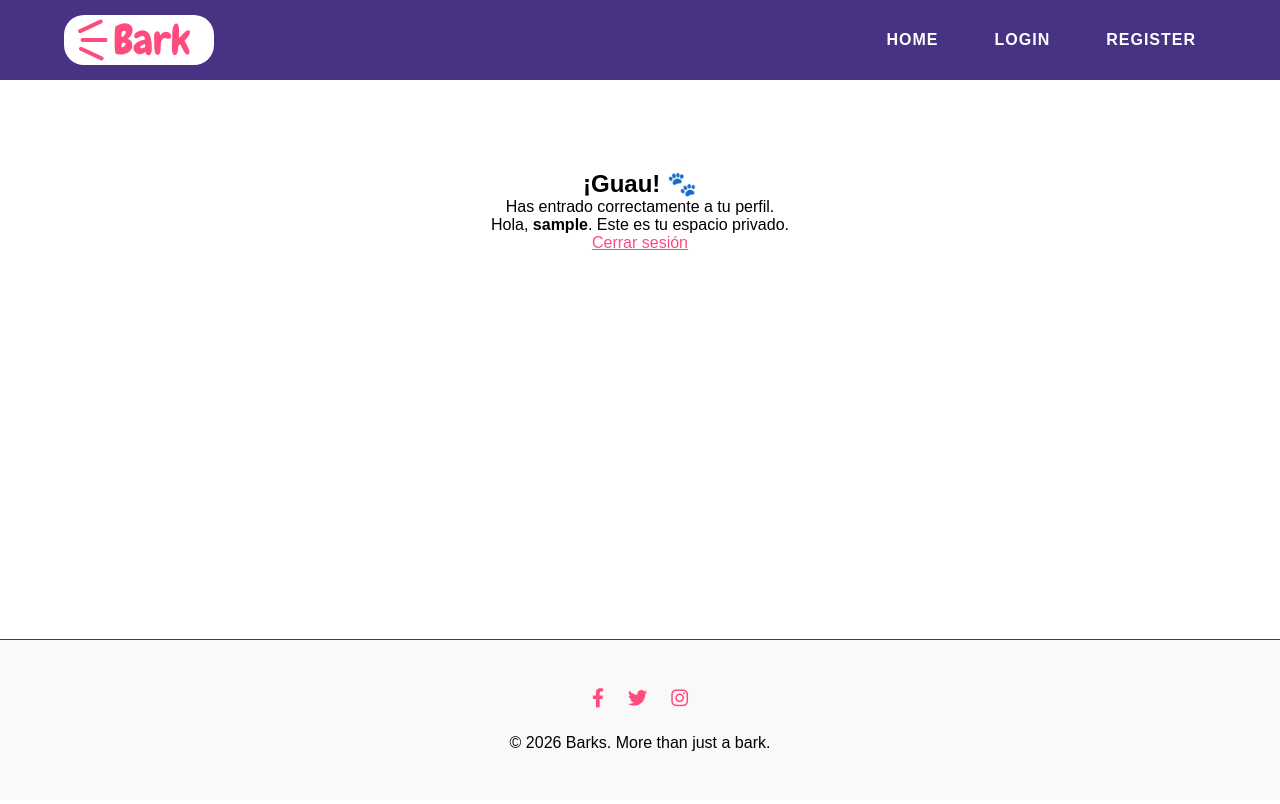
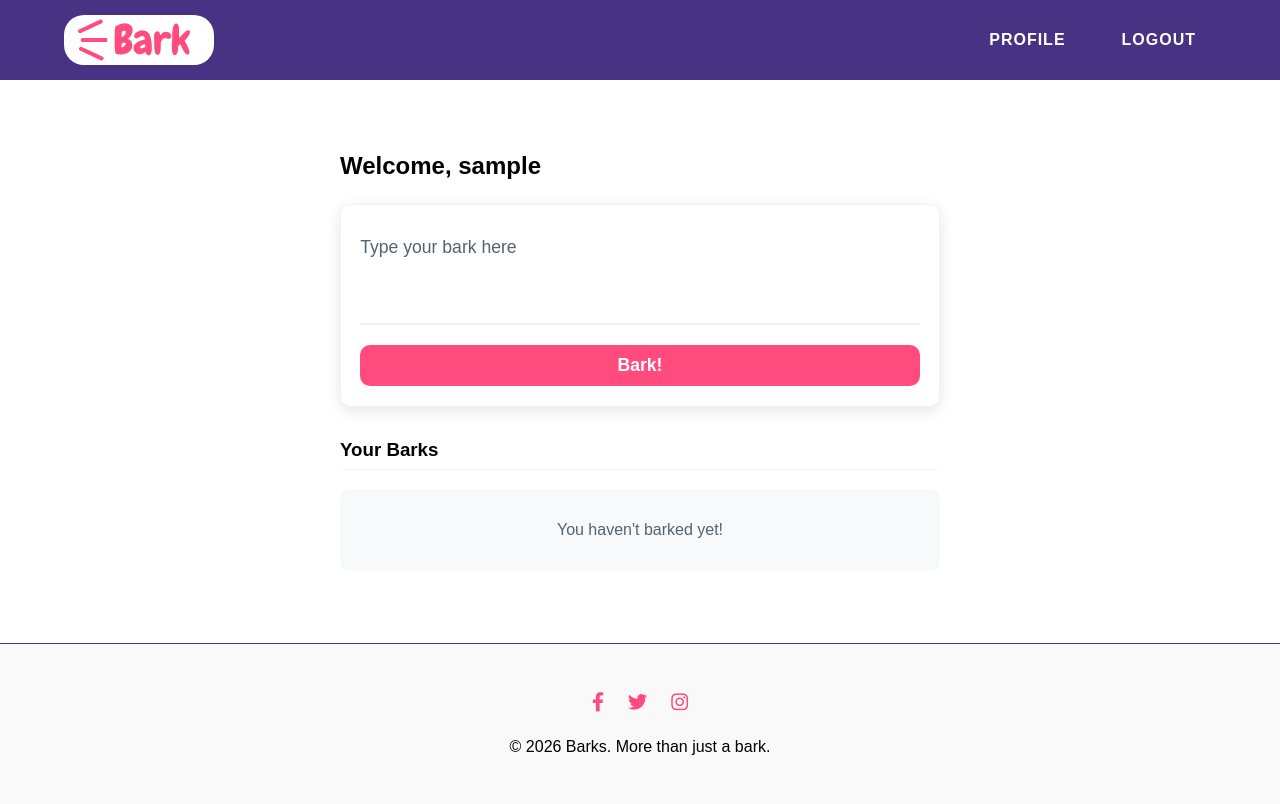
Before and after one commit to borjabf/perretes-social-network, a Django app: page /profile/ in a window 1280 px wide. Before the commit the page ends 751 px from the top, so only its background shows below. Run offline with Django 5.2, Linux system fonts and the light colour scheme; the visitor is signed in with stand-in values (Sample User, id 1); data that the repository does not hold is empty.

Commit message:
feat: implementado ciclo completo de perfil de usuario, función de crear nuevos barks y ver el hsitorial de barks desde el perfil de usuario privado

```diff
--- /dev/null
+++ b/barks/forms.py
@@ -0,0 +1,27 @@
+# Django's native ModelForm allows to generate forms
+# with validation based on the model (database) created
+
+from django import forms
+from .models import Bark
+
+class BarkForm(forms.ModelForm):
+    # Refers the Bark model
+    class Meta:
+        model = Bark
+        # Only takes "content" field
+        fields = ['content']
+
+        # Widget handles the rendering of the HTML form input elements
+        widgets = {
+            'content': forms.Textarea(attrs={
+                'class': 'bark-input',
+                'placeholder': 'Type your bark here',
+                'rows': 3,
+                'maxlength': '140' # Char constrain
+            })
+        }
+
+        # Removes text content from tag label from the Bark form
+        labels = {
+            'content': '',
+        }
--- a/barks/models.py
+++ b/barks/models.py
@@ -5,9 +5,13 @@ from  django.contrib.auth.models import User
 # Create "barks" table model
 class Bark(models.Model):
     # id column is created by default
-    user = models.ForeignKey(User, on_delete=models.CASCADE) # Called "user" because Django rename it as user_id after
+    user = models.ForeignKey(User, on_delete=models.CASCADE, related_name='barks') # Called "user" because Django rename it as user_id after
     content = models.CharField(max_length=140) # CharField to add 140 limit constrain
     created_at = models.DateTimeField(auto_now_add=True) # To set the first time bark creation only
+
+    # Meta class to order barks by created_at descending (new first)
+    class Meta:
+        ordering = ['-created_at']
 
     # method to show the content on the admin panel.
     # It takes the username from user and limit the content to 20 chars
--- a/static/css/styles.css
+++ b/static/css/styles.css
@@ -77,6 +77,26 @@ body {
     border-radius: 10px;
 }
 
+/* Logout styling */
+.btn-logout {
+    background: none;
+    border: none;
+    color: var(--nav-text);
+    text-transform: uppercase;
+    font-size: 1rem;
+    font-weight: 700;
+    letter-spacing: 1px;
+    cursor: pointer;
+    padding: 10px 20px;
+    transition: all 0.3s ease;
+}
+
+/* Logout hover styling */
+.logout-button:hover {
+    background-color: var(--hover-color);
+    border-radius: 10px;
+}
+
 /* Main */
 main {
     flex: 1;
@@ -146,7 +166,6 @@ main {
     font-size: 0.9rem;
 }
 
-
 /* Form ul */
 .auth-form ul {
     margin-top: -10px;
@@ -187,6 +206,7 @@ main {
     border-radius: 10px;
     cursor: pointer;
     font-weight: bold;
+    font-size: 1.1rem;
     width: 100%;
     margin-top: 1rem;
 }
@@ -200,3 +220,96 @@ main {
 .option-redir {
     margin: 1.2rem;
 }
+
+/* ========================= */
+/* Profile page */
+/* ========================= */
+
+/* Main profile container */
+.profile-container {
+    max-width: 600px;
+    margin: 2rem auto;
+}
+
+/* Profile h2 */
+.profile-container h2 {
+    margin-bottom: 1.5rem;
+}
+
+/* Bark creator container */
+.bark-creator {
+    background: #fff;
+    border: 1px solid #eff3f4;
+    padding: 1.2rem;
+    border-radius: 10px;
+    margin-bottom: 2rem;
+    box-shadow: 0 4px 15px rgba(0,0,0,0.1);
+}
+
+/* Bark textarea input */
+.bark-input {
+        font-family: Arial, sans-serif;
+    width: 100%;
+    border: none;
+    border-bottom: 2px solid #eff3f4;
+    font-size: 1.1rem;
+    line-height: 1.5;
+    padding: 10px 0;
+    resize: none;
+    transition: border-color 0.3s ease;
+    background: transparent;
+}
+
+/* Bark textarea focus */
+.bark-input:focus {
+    outline: none;
+    border-bottom-color: var(--hover-color); /* La línea se ilumina al escribir */
+}
+
+/* Bark textarea placeholder */
+.bark-input::placeholder {
+    color: #536471;
+}
+
+/* Bark's feed h2 */
+.barks-feed h3 {
+    margin-bottom: 1.2rem;
+    border-bottom: 1px solid #eff3f4;
+    padding-bottom: 0.5rem;
+}
+
+/* Card of each bark */
+.bark-card {
+    border-bottom: 1px solid var(--nav-color);
+    padding: 1.2rem 0.5rem;
+    transition: background 0.2s, border-radius 0.2s;
+}
+
+/* Bark card when hover */
+.bark-card:hover {
+    background-color: rgba(0, 0, 0, 0.02);
+    border-radius: 10px;
+}
+
+/* Bark card text */
+.bark-card p {
+    font-size: 1.05rem;
+    line-height: 1.5;
+    color: #0f1419;
+    margin-bottom: 0.4rem;
+}
+
+/* Bark card datetime */
+.bark-card small {
+    color: #536471;
+    font-size: 0.9rem;
+}
+
+/* No cards available */
+.empty-bark-cards {
+    text-align: center;
+    color: #536471;
+    padding: 2rem;
+    background: #f7f9fa;
+    border-radius: 10px;
+}
--- a/templates/base.html
+++ b/templates/base.html
@@ -16,13 +16,25 @@
     <nav class="navbar">
         <!-- Logo -->
         <div class="logo">
-            <a href=""><img src="{% static 'images/logo1.png' %}" alt="bark logo" class="logo-img"></a>
+            <img src="{% static 'images/logo1.png' %}" alt="bark logo" class="logo-img">
         </div>
         <!-- Menú items -->
         <ul class="nav-links">
-            <li><a href="">Home</a></li>
-            <li><a href="">Login</a></li>
-            <li><a href="">Register</a></li>
+            <!-- If user is signed up the menu shows -->
+            {% if user.is_authenticated %}
+            <li><a href="{%  url 'profile' %}">Profile</a></li>
+            <!-- For security reasons, Django requires a POST request to be sent for logout -->
+                <li>
+                <form action="{% url 'logout' %}" method="post">
+                <!-- unique session and user identifier -->
+                {% csrf_token %}
+                <button type="submit" class="btn-logout">Logout</button>
+                </form>
+            <!-- If user is not signed up the menu shows -->
+            {%  else %}
+            <li><a href="{%  url 'login' %}">Login</a></li>
+            <li><a href="{%  url 'signup' %}">Signup</a></li>
+            {%  endif %}
         </ul>
     </nav>
 </header>
--- a/users/templates/users/profile.html
+++ b/users/templates/users/profile.html
@@ -5,14 +5,32 @@
 {% block title %}Profile | Barks{% endblock %}
 <!-- Dynamic content block form base.html -->
 {% block content %}
-    <section class="container">
-    <div style="text-align: center; margin-top: 50px;">
-    <h1>¡Guau! 🐾</h1>
-    <p>Has entrado correctamente a tu perfil.</p>
-    <p>Hola, <strong>{{ user.username }}</strong>. Este es tu espacio privado.</p>
-
-    <a href="{% url 'logout' %}" style="color: var(--hover-color);">Cerrar sesión</a>
-</div>
+    <section class="profile-container">
+        <!-- Template variable to get the username -->
+        <h2>Welcome, {{ user.username }}</h2>
+        <!-- Bark textarea to send barks -->
+        <div class="bark-creator">
+            <form method="POST" class="bark-form"> <!-- Form to implement logic from view.profile -->
+            <!-- Token to check if form is sent by users from the site (not external) -->
+            {% csrf_token %}
+            <!-- Template variable from the view "profile" to create all form fields and validations -->
+            {{ form.as_p }}
+            <button type="submit" class="btn-submit">Bark!</button> <!-- To send the bark -->
+            </form>
+        </div>
+        <!-- Bark history feed from each user -->
+        <div class="barks-feed">
+            <h3>Your Barks</h3>
+            <!-- Template tag for loop to retrieve and show card for each bark in the DB -->
+            {% for bark in barks %}
+                <article class="bark-card">
+                    <p>{{ bark.content }}</p> <!-- Template variable to get the bark's content -->
+                    <small>Sent {{ bark.created_at|timesince}} ago</small> <!-- Template variable to get the bark's datetime (use of "timesince") -->
+                </article>
+            <!-- If user has no barks, shows a message -->
+            {%  empty %}
+                <p class="empty-bark-cards">You haven't barked yet!</p>
+            {%  endfor %}
+        </div>
     </section>
-
 {%  endblock %}
--- a/users/views.py
+++ b/users/views.py
@@ -1,6 +1,9 @@
 from django.contrib.auth import login
+from django.contrib.auth.decorators import login_required
 from django.contrib.auth.forms import UserCreationForm
 from django.shortcuts import render, redirect
+from barks.forms import BarkForm
+from barks.models import Bark
 
 
 # View to register new user
@@ -19,6 +22,29 @@ def signup(request):
     # Whether method is GET or some error raised, shows the form template
     return render(request, 'users/signup.html', {'form': form})
 
-# Temporal view
+# View that displays a user's bark using the GET method,
+# and handles the barking form using the POST method
+@login_required # Decorator to require log in for the user
 def profile(request):
-    return render(request, 'users/profile.html')
+    # POST: manage bark form
+    if request.method == 'POST': # Checks the method of the request
+        form = BarkForm(request.POST) # Pass the request data to the BarkForm form
+        if form.is_valid(): # If form validation is correct
+            bark = form.save(commit=False)  # Commits (not save in DB yet) the 'content' of the bark
+            # this prevents errors by saving the record to the database without the required field (username)
+            bark.user = request.user # adds to the bark object the username logged in
+            bark.save() # Saves bark object in DB with all required data
+            return redirect('profile') # Redirect to the same page
+
+    # GET: render profile page and show history barks
+    else: # If method is not POST (so GET) or !form.is_valid()
+        form = BarkForm() # Renders an empty BarkForm form
+
+    user_barks = Bark.objects.filter(user=request.user) # Sends a query to the DB
+    # that retrieves all records from table Bark from the user who is logged in
+
+    context = {'form': form, 'barks': user_barks} # Creates variables to serve as a context
+    # for the variables contained in the form and the data from this view,
+    # in order to pass them to the template
+
+    return render(request, 'users/profile.html', context) # Renders this view into template 'profile'
```
Also changed, not shown: barks/migrations/0002_alter_bark_options_alter_bark_user.py (added).
